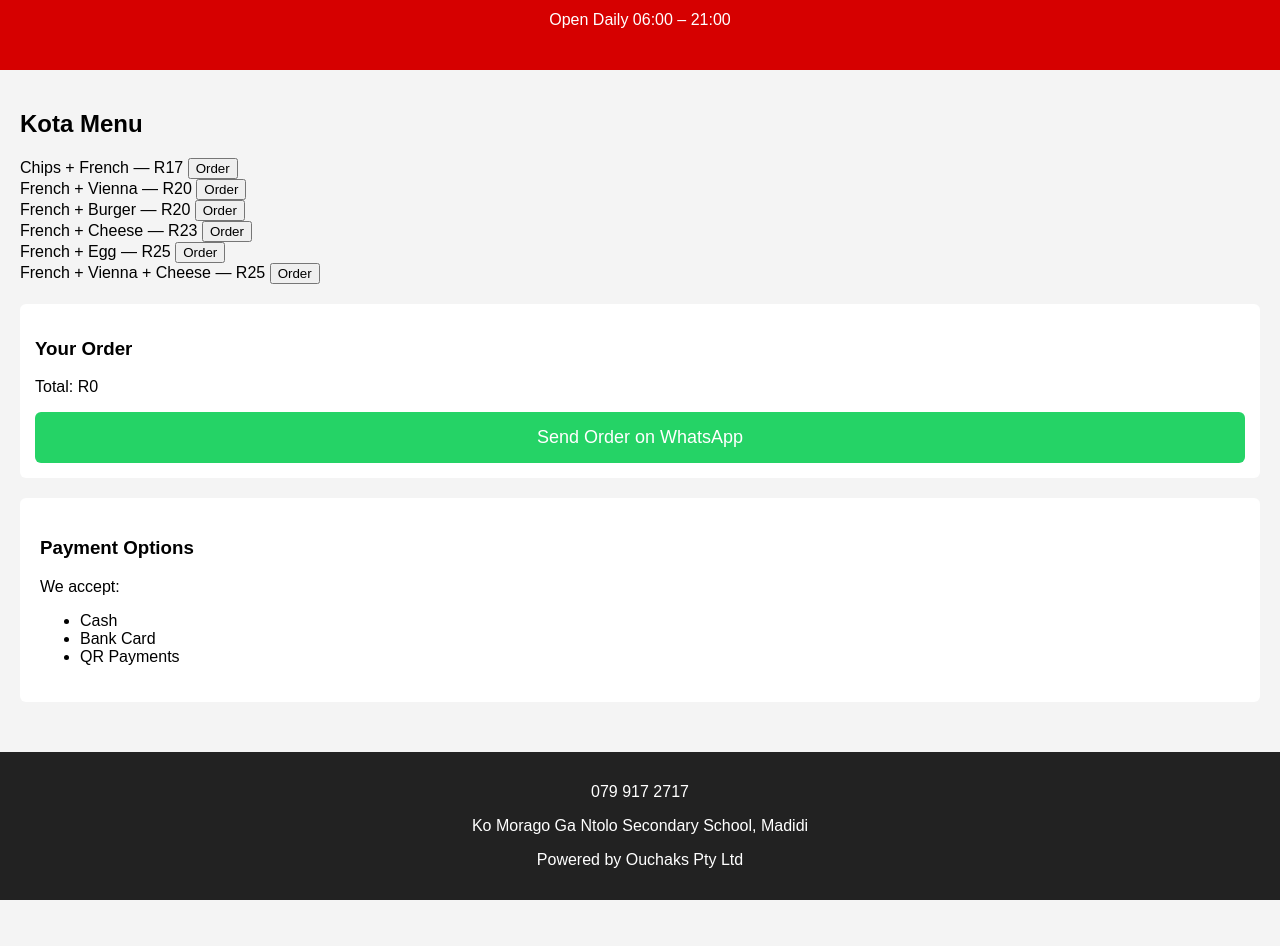
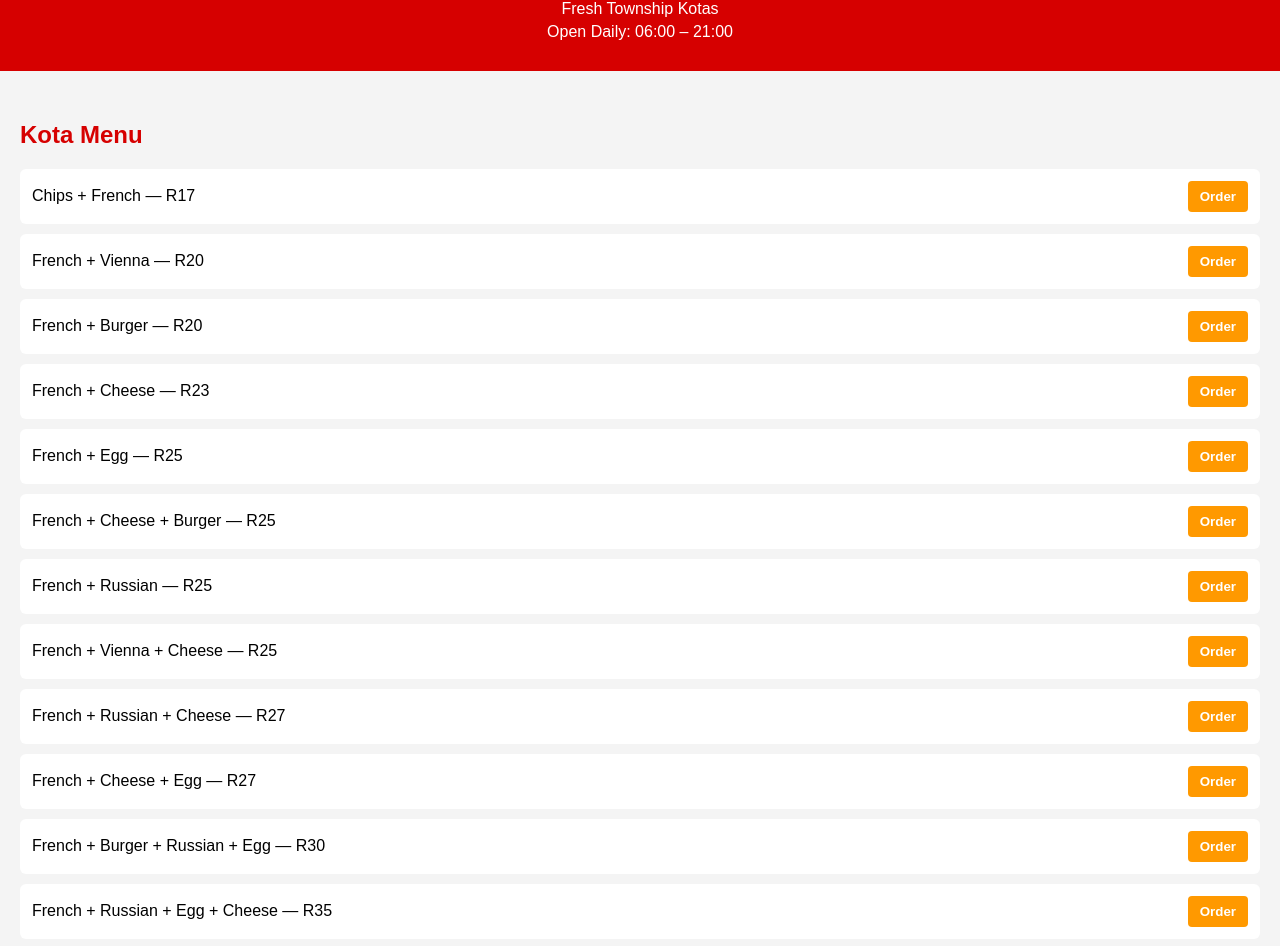
Before and after one commit to tsamtshabalala21-hash/Tshabalala-s-Kota-joint-, a plain HTML site: page index.html in a window 1280 px wide. Shown: the part 67-1013 px from the top of the page. Before the commit the page ends 967 px from the top, so only its background shows below. Drawn offline with Linux system fonts and the light colour scheme.

Commit message:
Refactor menu item structure and styles in index.html
Updated styling and structure of the menu items in index.html. Added new classes for better organization and improved the layout.

```diff
--- a/index.html
+++ b/index.html
@@ -9,7 +9,7 @@
 <style>
 
 body{
-font-family:Arial;
+font-family: Arial;
 margin:0;
 background:#f4f4f4;
 }
@@ -21,52 +21,25 @@ text-align:center;
 padding:25px;
 }
 
-h1{
+header h1{
 margin:0;
+font-size:32px;
+}
+
+header p{
+margin:5px;
 }
 
 .section{
 padding:20px;
 }
-<h2>Kota Menu</h2>
 
-<div class="menu-item"><span>Chips + French — R17</span><button onclick="add('Chips + French',17)">Order</button></div>
+.menu-title{
+color:#d60000;
+margin-top:30px;
+}
 
-<div class="menu-item"><span>French + Vienna — R20</span><button onclick="add('French + Vienna',20)">Order</button></div>
-
-<div class="menu-item"><span>French + Burger — R20</span><button onclick="add('French + Burger',20)">Order</button></div>
-
-<div class="menu-item"><span>French + Cheese — R23</span><button onclick="add('French + Cheese',23)">Order</button></div>
-
-<div class="menu-item"><span>French + Egg — R25</span><button onclick="add('French + Egg',25)">Order</button></div>
-
-<div class="menu-item"><span>French + Cheese + Burger — R25</span><button onclick="add('French + Cheese + Burger',25)">Order</button></div>
-
-<div class="menu-item"><span>French + Russian — R25</span><button onclick="add('French + Russian',25)">Order</button></div>
-
-<div class="menu-item"><span>French + Vienna + Cheese — R25</span><button onclick="add('French + Vienna + Cheese',25)">Order</button></div>
-
-<div class="menu-item"><span>French + Russian + Cheese — R27</span><button onclick="add('French + Russian + Cheese',27)">Order</button></div>
-
-<div class="menu-item"><span>French + Cheese + Egg — R27</span><button onclick="add('French + Cheese + Egg',27)">Order</button></div>
-
-<div class="menu-item"><span>French + Burger + Russian + Egg — R30</span><button onclick="add('French + Burger + Russian + Egg',30)">Order</button></div>
-
-<div class="menu-item"><span>French + Russian + Egg + Cheese — R35</span><button onclick="add('French + Russian + Egg + Cheese',35)">Order</button></div>
-
-<div class="menu-item"><span>French + Burger + Vienna + Cheese — R35</span><button onclick="add('French + Burger + Vienna + Cheese',35)">Order</button></div>
-
-<div class="menu-item"><span>French + Burger + Egg + Cheese — R35</span><button onclick="add('French + Burger + Egg + Cheese',35)">Order</button></div>
-
-<div class="menu-item"><span>French + Burger + Cheese + Vienna + Egg — R40</span><button onclick="add('French + Burger + Cheese + Vienna + Egg',40)">Order</button></div>
-
-<div class="menu-item"><span>French + Burger + Cheese + Russian + Egg — R46</span><button onclick="add('French + Burger + Cheese + Russian + Egg',46)">Order</button></div>
 .menu-item{
-  <h2>Chips</h2>
-
-<div class="menu-item"><span>Small Chips — R20</span><button onclick="add('Small Chips',20)">Order</button></div>
-
-<div class="menu-item"><span>Large Chips — R40</span><button onclick="add('Large Chips',40)">Order</button></div>
 background:white;
 margin-bottom:10px;
 padding:12px;
@@ -75,15 +48,6 @@ display:flex;
 justify-content:space-between;
 align-items:center;
 }
-  <h2>Extras</h2>
-
-<div class="menu-item"><span>Russian — R14</span><button onclick="add('Russian',14)">Order</button></div>
-
-<div class="menu-item"><span>Vienna — R5</span><button onclick="add('Vienna',5)">Order</button></div>
-
-<div class="menu-item"><span>Cheese — R5</span><button onclick="add('Cheese',5)">Order</button></div>
-
-<div class="menu-item"><span>French — R2</span><button onclick="add('French',2)">Order</button></div>
 
 button{
 background:#ff9900;
@@ -91,13 +55,19 @@ border:none;
 padding:8px 12px;
 border-radius:4px;
 cursor:pointer;
+color:white;
+font-weight:bold;
 }
 
 .cart{
 background:white;
 padding:15px;
 border-radius:6px;
-margin-top:20px;
+margin-top:25px;
+}
+
+.cart h3{
+margin-top:0;
 }
 
 .whatsapp{
@@ -115,7 +85,7 @@ font-size:18px;
 .payment{
 background:white;
 padding:20px;
-margin-top:20px;
+margin-top:25px;
 border-radius:6px;
 }
 
@@ -124,7 +94,7 @@ background:#222;
 color:white;
 text-align:center;
 padding:15px;
-margin-top:30px;
+margin-top:40px;
 }
 
 </style>
@@ -137,43 +107,44 @@ margin-top:30px;
 
 <h1>Tshabalala's Kota Joint</h1>
 
-<p>Open Daily 06:00 – 21:00</p>
+<p>Fresh Township Kotas</p>
+
+<p>Open Daily: 06:00 – 21:00</p>
 
 </header>
 
 <div class="section">
 
-<h2>Kota Menu</h2>
+<h2 class="menu-title">Kota Menu</h2>
 
-<div class="menu-item">
-<span>Chips + French — R17</span>
-<button onclick="add('Chips + French',17)">Order</button>
-</div>
+<div class="menu-item"><span>Chips + French — R17</span><button onclick="add('Chips + French',17)">Order</button></div>
+<div class="menu-item"><span>French + Vienna — R20</span><button onclick="add('French + Vienna',20)">Order</button></div>
+<div class="menu-item"><span>French + Burger — R20</span><button onclick="add('French + Burger',20)">Order</button></div>
+<div class="menu-item"><span>French + Cheese — R23</span><button onclick="add('French + Cheese',23)">Order</button></div>
+<div class="menu-item"><span>French + Egg — R25</span><button onclick="add('French + Egg',25)">Order</button></div>
+<div class="menu-item"><span>French + Cheese + Burger — R25</span><button onclick="add('French + Cheese + Burger',25)">Order</button></div>
+<div class="menu-item"><span>French + Russian — R25</span><button onclick="add('French + Russian',25)">Order</button></div>
+<div class="menu-item"><span>French + Vienna + Cheese — R25</span><button onclick="add('French + Vienna + Cheese',25)">Order</button></div>
+<div class="menu-item"><span>French + Russian + Cheese — R27</span><button onclick="add('French + Russian + Cheese',27)">Order</button></div>
+<div class="menu-item"><span>French + Cheese + Egg — R27</span><button onclick="add('French + Cheese + Egg',27)">Order</button></div>
+<div class="menu-item"><span>French + Burger + Russian + Egg — R30</span><button onclick="add('French + Burger + Russian + Egg',30)">Order</button></div>
+<div class="menu-item"><span>French + Russian + Egg + Cheese — R35</span><button onclick="add('French + Russian + Egg + Cheese',35)">Order</button></div>
+<div class="menu-item"><span>French + Burger + Vienna + Cheese — R35</span><button onclick="add('French + Burger + Vienna + Cheese',35)">Order</button></div>
+<div class="menu-item"><span>French + Burger + Egg + Cheese — R35</span><button onclick="add('French + Burger + Egg + Cheese',35)">Order</button></div>
+<div class="menu-item"><span>French + Burger + Cheese + Vienna + Egg — R40</span><button onclick="add('French + Burger + Cheese + Vienna + Egg',40)">Order</button></div>
+<div class="menu-item"><span>French + Burger + Cheese + Russian + Egg — R46</span><button onclick="add('French + Burger + Cheese + Russian + Egg',46)">Order</button></div>
 
-<div class="menu-item">
-<span>French + Vienna — R20</span>
-<button onclick="add('French + Vienna',20)">Order</button>
-</div>
+<h2 class="menu-title">Chips</h2>
 
-<div class="menu-item">
-<span>French + Burger — R20</span>
-<button onclick="add('French + Burger',20)">Order</button>
-</div>
+<div class="menu-item"><span>Small Chips — R20</span><button onclick="add('Small Chips',20)">Order</button></div>
+<div class="menu-item"><span>Large Chips — R40</span><button onclick="add('Large Chips',40)">Order</button></div>
 
-<div class="menu-item">
-<span>French + Cheese — R23</span>
-<button onclick="add('French + Cheese',23)">Order</button>
-</div>
+<h2 class="menu-title">Extras</h2>
 
-<div class="menu-item">
-<span>French + Egg — R25</span>
-<button onclick="add('French + Egg',25)">Order</button>
-</div>
-
-<div class="menu-item">
-<span>French + Vienna + Cheese — R25</span>
-<button onclick="add('French + Vienna + Cheese',25)">Order</button>
-</div>
+<div class="menu-item"><span>Russian — R14</span><button onclick="add('Russian',14)">Order</button></div>
+<div class="menu-item"><span>Vienna — R5</span><button onclick="add('Vienna',5)">Order</button></div>
+<div class="menu-item"><span>Cheese — R5</span><button onclick="add('Cheese',5)">Order</button></div>
+<div class="menu-item"><span>French — R2</span><button onclick="add('French',2)">Order</button></div>
 
 <div class="cart">
 
@@ -205,9 +176,9 @@ margin-top:30px;
 
 <footer>
 
-<p>079 917 2717</p>
+<p>Phone: 079 917 2717</p>
 
-<p>Ko Morago Ga Ntolo Secondary School, Madidi</p>
+<p>Location: Ko Morago Ga Ntolo Secondary School, Madidi</p>
 
 <p>Powered by Ouchaks Pty Ltd</p>
 
@@ -215,36 +186,36 @@ margin-top:30px;
 
 <script>
 
-let order = []
-let total = 0
+let order=[]
+let total=0
 
 function add(item,price){
 
-order.push(item + " - R" + price)
+order.push(item+" - R"+price)
 
-total += price
+total+=price
 
-let li = document.createElement("li")
+let li=document.createElement("li")
 
-li.innerText = item + " - R" + price
+li.innerText=item+" - R"+price
 
 document.getElementById("cart").appendChild(li)
 
-document.getElementById("total").innerText = total
+document.getElementById("total").innerText=total
 
 }
 
 function sendOrder(){
 
-let message = "Hello Tshabalala's Kota Joint, I want to order:%0A%0A"
+let message="Hello Tshabalala's Kota Joint, I want to order:%0A%0A"
 
 order.forEach(item=>{
-message += item + "%0A"
+message+=item+"%0A"
 })
 
-message += "%0ATotal: R" + total
+message+="%0ATotal: R"+total
 
-window.open("https://wa.me/27799172717?text=" + message)
+window.open("https://wa.me/27799172717?text="+message)
 
 }
 
```
